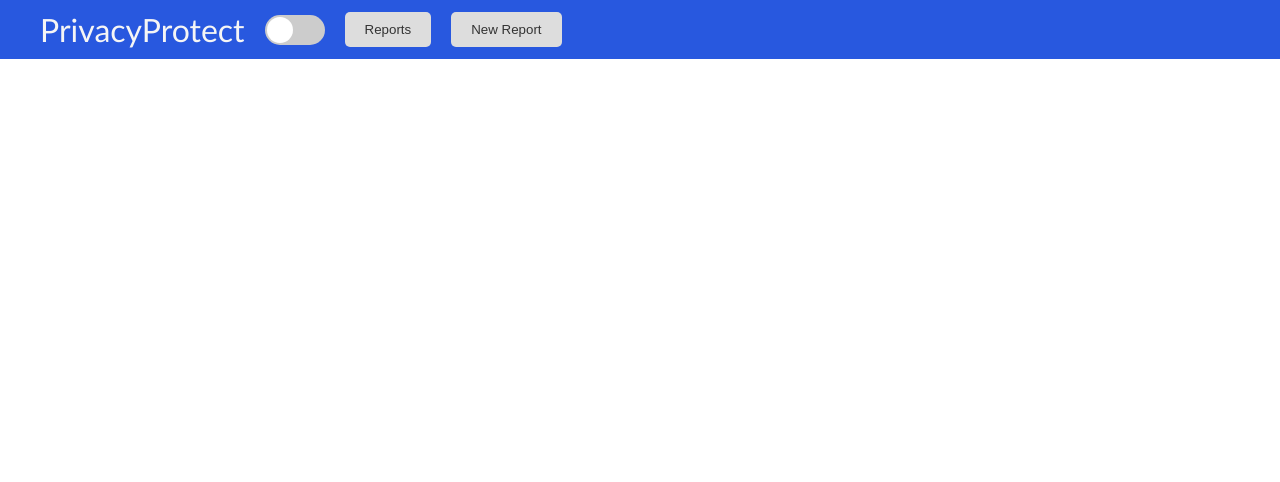
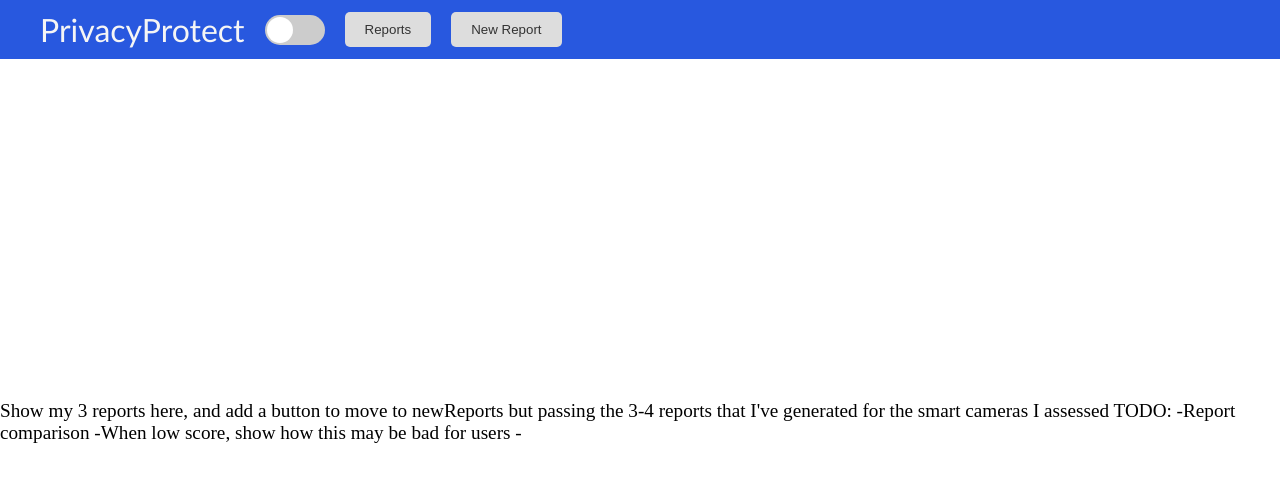
Before and after one commit to QbAyyy/SynopticProject, a React (Vite) app: page / in a window 1280 px wide. Shown: the top 482 px of the page. Built offline with nearby package versions, Linux system fonts and the light colour scheme.

Commit message:
Home page

```diff
--- a/src/App.jsx
+++ b/src/App.jsx
@@ -3,6 +3,7 @@ import { BrowserRouter as Router, Route, Routes } from 'react-router-dom';
 import TopBar from './Components/TopBar';
 import Reports from './Components/Reports'; // Assuming you have a Reports component
 import NewReport from './Components/NewReport'; // Assuming you have a NewReport component
+import { MainPage } from './Components/MainPage';
 
 const App = () => {
 
@@ -19,6 +20,7 @@ const App = () => {
         <Routes>
           <Route path="/reports" element={<Reports darkMode={darkMode} />} />
           <Route path="/newReport" element={<NewReport darkMode={darkMode} />} />
+          <Route path="/" element={<MainPage darkMode={darkMode} />} />
           {/* Add more routes here if needed */}
         </Routes>
       </div>
--- /dev/null
+++ b/src/CSS/mainPage.css
@@ -0,0 +1,6 @@
+.mainDiv{
+    font-size: larger;
+    top: 50%;
+    position: absolute;
+
+}
--- /dev/null
+++ b/src/Components/MainPage.jsx
@@ -0,0 +1,23 @@
+import '../CSS/mainPage.css'
+
+
+export const MainPage = ({ darkMode, onToggleDarkMode }) => {
+
+
+	const handleToggle = () => {
+		onToggleDarkMode();
+	}
+
+
+
+    return(
+        <div className="mainDiv">
+        Show my 3 reports here, and add a button to move to newReports but passing the 3-4 reports that I've generated for the smart cameras I assessed
+
+        TODO:
+            -Report comparison
+            -When low score, show how this may be bad for users
+            -
+        </div>
+    )
+}
```
